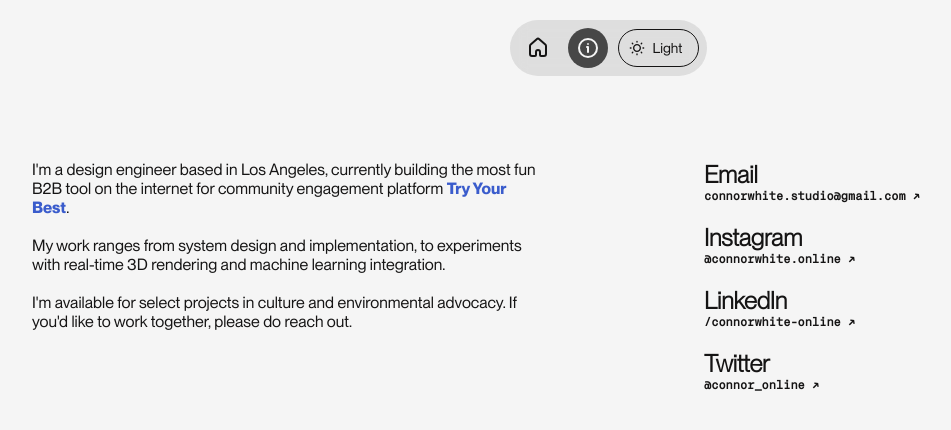
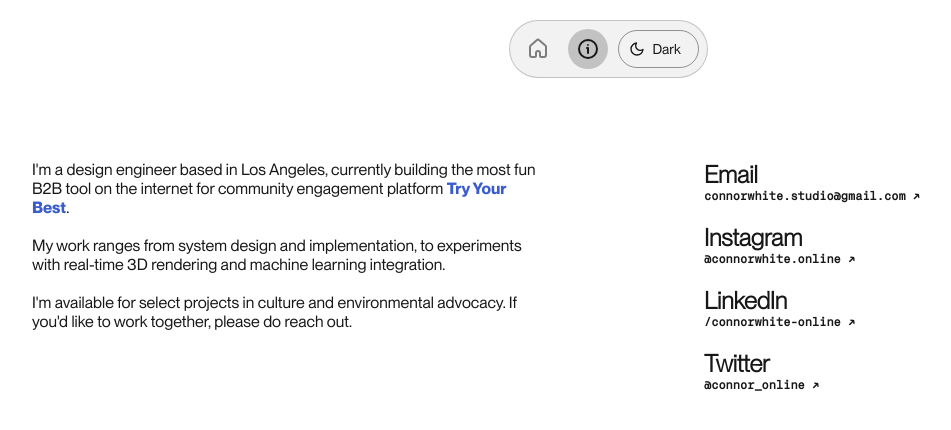
Before and after one commit to connorwhite-online/studio, a Next.js app: page /info in a window 1280 px wide. Shown: the top 430 px of the page, without its empty margins (32-983 px from the left). Built offline with nearby package versions, Linux system fonts and the light colour scheme.

Commit message:
more refinement

```diff
--- a/app/components/ThemeToggle/index.tsx
+++ b/app/components/ThemeToggle/index.tsx
@@ -1,25 +1,21 @@
 'use client';
-import React, { useState, useEffect, useRef } from "react";
+import React, { useRef, useEffect, useState } from "react";
+import { useTheme } from "next-themes";
 import styles from "./themetoggle.module.css";
 import Sun from "@/app/icons/Sun";
 import Moon from "@/app/icons/Moon";
 import gsap from "gsap";
 
 export default function ThemeToggle() {
-    const [theme, setTheme] = useState<'light' | 'dark'>('dark');
+    const { theme, setTheme } = useTheme();
+    const [mounted, setMounted] = useState(false);
     const iconRef = useRef<HTMLDivElement>(null);
     const textRef = useRef<HTMLSpanElement>(null);
     const containerRef = useRef<HTMLButtonElement>(null);
     const isAnimating = useRef(false);
 
     useEffect(() => {
-        const mediaQuery = window.matchMedia('(prefers-color-scheme: dark)');
-        const systemTheme = mediaQuery.matches ? 'dark' : 'light';
-        const savedTheme = localStorage.getItem('theme');
-        const initialTheme = savedTheme || systemTheme;
-
-        setTheme(initialTheme as 'light' | 'dark');
-        document.documentElement.setAttribute('data-theme', initialTheme);
+        setMounted(true);
     }, []);
 
     const handleThemeChange = () => {
@@ -50,8 +46,6 @@ export default function ThemeToggle() {
               ease: "power4.out",
               onComplete: () => {
                 setTheme(newTheme);
-                localStorage.setItem('theme', newTheme);
-                document.documentElement.setAttribute('data-theme', newTheme);
             }
           }, 0)
           .set(textRef.current, { y: 5 })
@@ -61,11 +55,12 @@ export default function ThemeToggle() {
               duration: 0.5,
               ease: "power4.out",
           });
+    };
 
-        // setTheme(newTheme);
-        // localStorage.setItem('theme', newTheme);
-        // document.documentElement.setAttribute('data-theme', newTheme);
-    };
+    // Prevent hydration mismatch by not rendering until mounted
+    if (!mounted) {
+        return null;
+    }
 
     return (
         <button
--- a/app/components/ThemeToggle/themetoggle.module.css
+++ b/app/components/ThemeToggle/themetoggle.module.css
@@ -3,10 +3,10 @@
     align-items: center;
     gap: 8px;
     background: none;
-    border: 1px solid var(--text-color);
+    border: 1px solid var(--alpha-500);
     padding: 10px 10px;
     cursor: pointer;
-    color: var(--text-color);
+    color: var(--gray-1000);
     border-radius: 25px;
     font-family: var(--regular);
     font-size: var(--copy);
@@ -15,8 +15,8 @@
 }
 
 .themeToggle:hover {
-    background-color: var(--text-color);
-    color: var(--background-color);
+    background-color: var(--gray-1000);
+    color: var(--gray-100);
 }
 
 .iconWrapper {
--- a/app/components/menu/index.tsx
+++ b/app/components/menu/index.tsx
@@ -17,24 +17,6 @@ const Menu: React.FC<MenuProps> = () => {
     const navRef = useRef<HTMLDivElement>(null);
     const menuRef = useRef<HTMLDivElement>(null);
 
-    // Initial reveal animation
-    // useGSAP(() => {
-    //     if (!menuRef.current) return;
-
-    //     gsap.set(menuRef.current, {
-    //         opacity: 0,
-    //         clipPath: 'polygon(100% 0, 100% 0, 100% 0, 100% 0)'
-    //     });
-
-    //     gsap.to(menuRef.current, {
-    //         opacity: 1,
-    //         clipPath: 'polygon(200% -100%, -100% -100%, -100% 200%, 200% 200%)',
-    //         duration: 1.2,
-    //         ease: 'power3.out',
-    //         delay: 0.2
-    //     });
-    // }, { scope: menuRef });
-
     // Your existing active background animation
     useEffect(() => {
         if (!activeBackgroundRef.current || !navRef.current) return;
@@ -46,11 +28,11 @@ const Menu: React.FC<MenuProps> = () => {
 
         gsap.timeline()
             .to(activeBackgroundRef.current, {
-                scaleY: 0.75,
-                scaleX: 1.5,
+                scaleY: 0.85,
+                scaleX: 1.25,
                 duration: 0.075,
                 ease: "power2.in",
-                delay: 0.01
+                // delay: 0.01
             }, 0)
             .to(activeBackgroundRef.current, {
                 scaleY: 1,
@@ -61,7 +43,7 @@ const Menu: React.FC<MenuProps> = () => {
             .to(activeBackgroundRef.current, {
                 x: xPosition,
                 width: activeLink.getBoundingClientRect().width,
-                duration: 1,
+                duration: 0.75,
                 ease: "elastic.out(1, 1)"
             }, 0);
     }, [pathname]);
--- a/app/components/menu/menu.module.css
+++ b/app/components/menu/menu.module.css
@@ -8,7 +8,8 @@
 }
 
 .nav {
-    background-color: var(--glass-10);
+    background-color: var(--alpha-100);
+    border: 1px solid var(--alpha-300);
     -webkit-backdrop-filter: blur(8px);
     backdrop-filter: blur(8px);
     transform: translate3d(0, 0, 0);
@@ -26,14 +27,14 @@
     left: 8px;
     top: 8px;
     height: calc(100% - 16px);
-    background-color: var(--glass-75);
+    background-color: var(--alpha-300);
     border-radius: 25px;
     z-index: 0;
     transform: none;
 }
 
 .navLink {
-    color: var(--text-color);
+    color: var(--gray-800);
     display: flex;
     align-items: center;
     justify-content: center;
@@ -45,7 +46,7 @@
 }
 
 .navLinkActive {
-    color: var(--background-color);
+    color: var(--gray-1000);
 }
 
 @media screen and (min-width: 768px) {
@@ -54,6 +55,7 @@
         bottom: auto;
     }
     .navLink:hover {
-        background-color: var(--glass-25);
+        color: var(--gray-1000);
+        transition: all 0.3s ease-in-out;
     }
 }
--- a/app/globals.css
+++ b/app/globals.css
@@ -3,8 +3,8 @@ html, body {
   padding: 0;
   min-width: 100dvw;
   min-height: 100dvh;
-  background-color: var(--background-color);
-  color: var(--text-color);
+  background-color: var(--bg-main);
+  color: var(--color-main);
 }
 
 @font-face {
@@ -39,40 +39,117 @@ html, body {
   --bold: 'Montreal-Bold';
   --monoRegular: 'Mono-Regular';
   --monoLight: 'Mono-Light';
-  --dark: #151414;
-  --white: #F5F5F5;
-  --alphaBlack50: rgba(20, 20, 20, 0.5);
-  --alphaWhite50: rgba(245, 245, 245, 0.5);
-  --alphaBlack75: rgba(20, 20, 20, 0.75);
-  --alphaWhite75: rgba(245, 245, 245, 0.75);
-  --alphaBlack25: rgba(20, 20, 20, 0.25);
-  --alphaWhite25: rgba(245, 245, 245, 0.25);
-  --alphaBlack10: rgba(20, 20, 20, 0.1);
-  --alphaWhite10: rgba(245, 245, 245, 0.1);
   --dreamBlueLight: #3A5CCC;
   --dreamBlueDark: #5373E7;
   --copy: 14px;
+
+  /* Background */
+  --bg-100-light: hsl(0, 0%, 100%);
+  --bg-200-light: hsl(0, 0%, 98%);
+
+  --bg-100-dark: hsl(0, 0%, 0%);
+  --bg-200-dark: hsl(0, 0%, 4%);
+
+  /* Gray */
+  --gray-100-light: hsl(0, 0%, 95%);
+  --gray-200-light: hsl(0, 0%, 93%);
+  --gray-300-light: hsl(0, 0%, 90%);
+  --gray-400-light: hsl(0, 0%, 84%);
+  --gray-500-light: hsl(0, 0%, 79%);
+  --gray-600-light: hsl(0, 0%, 66%);
+  --gray-700-light: hsl(0, 0%, 56%);
+  --gray-800-light: hsl(0, 0%, 49%);
+  --gray-900-light: hsl(0, 0%, 40%);
+  --gray-1000-light: hsl(0, 0%, 9%);
+
+  --gray-100-dark: hsl(0, 0%, 10%);
+  --gray-200-dark: hsl(0, 0%, 12%);
+  --gray-300-dark: hsl(0, 0%, 16%);
+  --gray-400-dark: hsl(0, 0%, 18%);
+  --gray-500-dark: hsl(0, 0%, 27%);
+  --gray-600-dark: hsl(0, 0%, 53%);
+  --gray-700-dark: hsl(0, 0%, 56%);
+  --gray-800-dark: hsl(0, 0%, 49%);
+  --gray-900-dark: hsl(0, 0%, 63%);
+  --gray-1000-dark: hsl(0, 0%, 93%);
+
+  /* Alpha */
+  --alpha-100-light: hsla(0, 0%, 0%, 0.05);
+  --alpha-200-light: hsla(0, 0%, 0%, 0.1);
+  --alpha-300-light: hsla(0, 0%, 0%, 0.2);
+  --alpha-400-light: hsla(0, 0%, 0%, 0.3);
+  --alpha-500-light: hsla(0, 0%, 0%, 0.4);
+  --alpha-600-light: hsla(0, 0%, 0%, 0.5);
+  --alpha-700-light: hsla(0, 0%, 0%, 0.6);
+  --alpha-800-light: hsla(0, 0%, 0%, 0.7);
+  --alpha-900-light: hsla(0, 0%, 0%, 0.8);
+  --alpha-1000-light: hsla(0, 0%, 0%, 0.9);
+
+  --alpha-100-dark: rgba(255, 255, 255, 0.06);
+  --alpha-200-dark: hsla(0, 0%, 100%, 0.09);
+  --alpha-300-dark: hsla(0, 0%, 100%, 0.13);
+  --alpha-400-dark: hsla(0, 0%, 100%, 0.14);
+  --alpha-500-dark: hsla(0, 0%, 100%, 0.24);
+  --alpha-600-dark: hsla(0, 0%, 100%, 0.51);
+  --alpha-700-dark: hsla(0, 0%, 100%, 0.54);
+  --alpha-800-dark: hsla(0, 0%, 100%, 0.47);
+  --alpha-900-dark: hsla(0, 0%, 100%, 0.61);
+  --alpha-1000-dark: hsla(0, 0%, 100%, 0.92);
 }
 
 [data-theme="dark"] {
-  --background-color: var(--dark);
-  --text-color: var(--white);
-  --icon-color: var(--white);
-  --glass-10: var(--alphaWhite10);
-  --glass-75: var(--alphaWhite75);
-  --glass-25: var(--alphaWhite25);
-  --glass-50: var(--alphaWhite50);
+  --color-main: var(--gray-1000-dark);
+  --bg-main: var(--bg-100-dark);
+  --gray-100: var(--gray-100-dark);
+  --gray-200: var(--gray-200-dark);
+  --gray-300: var(--gray-300-dark);
+  --gray-400: var(--gray-400-dark);
+  --gray-500: var(--gray-500-dark);
+  --gray-600: var(--gray-600-dark);
+  --gray-700: var(--gray-700-dark);
+  --gray-800: var(--gray-800-dark);
+  --gray-900: var(--gray-900-dark);
+  --gray-1000: var(--gray-1000-dark);
+
+  --alpha-100: var(--alpha-100-dark);
+  --alpha-200: var(--alpha-200-dark);
+  --alpha-300: var(--alpha-300-dark);
+  --alpha-400: var(--alpha-400-dark);
+  --alpha-500: var(--alpha-500-dark);
+  --alpha-600: var(--alpha-600-dark);
+  --alpha-700: var(--alpha-700-dark);
+  --alpha-800: var(--alpha-800-dark);
+  --alpha-900: var(--alpha-900-dark);
+  --alpha-1000: var(--alpha-1000-dark);
+
   --dreamBlue: var(--dreamBlueDark);
 }
 
 [data-theme="light"] {
-  --background-color: var(--white);
-  --text-color: var(--dark);
-  --icon-color: var(--dark);
-  --glass-10: var(--alphaBlack10);
-  --glass-75: var(--alphaBlack75);
-  --glass-25: var(--alphaBlack25);
-  --glass-50: var(--alphaBlack50);
+  --color-main: var(--gray-1000-light);
+  --bg-main: var(--bg-100-light);
+  --gray-100: var(--gray-100-light);
+  --gray-200: var(--gray-200-light);
+  --gray-300: var(--gray-300-light);
+  --gray-400: var(--gray-400-light);
+  --gray-500: var(--gray-500-light);
+  --gray-600: var(--gray-600-light);
+  --gray-700: var(--gray-700-light);
+  --gray-800: var(--gray-800-light);
+  --gray-900: var(--gray-900-light);
+  --gray-1000: var(--gray-1000-light);
+
+  --alpha-100: var(--alpha-100-light);
+  --alpha-200: var(--alpha-200-light);
+  --alpha-300: var(--alpha-300-light);
+  --alpha-400: var(--alpha-400-light);
+  --alpha-500: var(--alpha-500-light);
+  --alpha-600: var(--alpha-600-light);
+  --alpha-700: var(--alpha-700-light);
+  --alpha-800: var(--alpha-800-light);
+  --alpha-900: var(--alpha-900-light);
+  --alpha-1000: var(--alpha-1000-light);
+
   --dreamBlue: var(--dreamBlueLight);
 }
 
@@ -90,26 +167,26 @@ html, body {
   font-size: 24px;
 }
 hr {
-  border: 0.5px solid var(--text-color);
+  border: 0.5px solid var(--gray-1000);
   margin: 0;
 
 }
 h1 {
   font-family: var(--regular);
   font-size: 32px;
-  color: var(--text-color);
+  color: var(--gray-1000);
   margin: 0;
 }
 h2 {
   font-family: var(--light);
   font-size: 22px;
-  color: var(--text-color);
+  color: var(--gray-1000);
   margin: 0;
 }
 h3 {
   font-family: var(--monoRegular);
   font-size: 12px;
-  color: var(--text-color);
+  color: var(--gray-1000);
   margin: 0;
 }
 ul {
@@ -125,19 +202,19 @@ li {
 }
 a {
   text-decoration: none;
-  color: var(--text-color);
+  color: var(--gray-1000);
 }
 p {
   font-family: var(--regular);
   font-size: var(--copy);
-  color: var(--text-color);
+  color: var(--gray-1000);
   margin: 0;
 }
 button {
   font-family: var(--regular);
     font-size: var(--copy);
     text-decoration: none;
-    color: var(--text-color);
+    color: var(--gray-1000);
     cursor: pointer;
     border: none;
     border-radius: 5px;
--- a/app/layout.tsx
+++ b/app/layout.tsx
@@ -1,4 +1,5 @@
 import { GoogleAnalytics } from "@next/third-parties/google";
+import { ThemeProvider } from 'next-themes'
 import type { Metadata } from "next";
 import Menu from "./components/menu";
 import "./globals.css";
@@ -14,10 +15,21 @@ export default function RootLayout({
   children: React.ReactNode;
 }>) {
   return (
-    <html lang="en" data-theme="dark">
+    <html lang="en" suppressHydrationWarning>
       <body>
-        <Menu />
-        {children}
+        <ThemeProvider
+          attribute="data-theme"
+          defaultTheme="system"
+          enableSystem={true}
+          value={{
+            light: "light",
+            dark: "dark",
+            system: "system"
+          }}
+        >
+          <Menu />
+          {children}
+        </ThemeProvider>
       </body>
       <GoogleAnalytics gaId="G-250C59M66F" />
     </html>
--- a/package.json
+++ b/package.json
@@ -19,6 +19,7 @@
     "@supabase/supabase-js": "^2.43.2",
     "gsap": "^3.12.5",
     "next": "14.1.0",
+    "next-themes": "^0.4.4",
     "react": "^18",
     "react-dom": "^18",
     "three": "^0.165.0"
```
Also changed, not shown: app/components/GalleryPopup/gallerypopup.module.css (+5 -5 lines), app/components/ProjectCard/projectcard.module.css (+6 -6 lines), app/components/ProjectGallery/gallery.module.css (+8 -8 lines), 1 other file (tests, documents, lock files or other folders).
